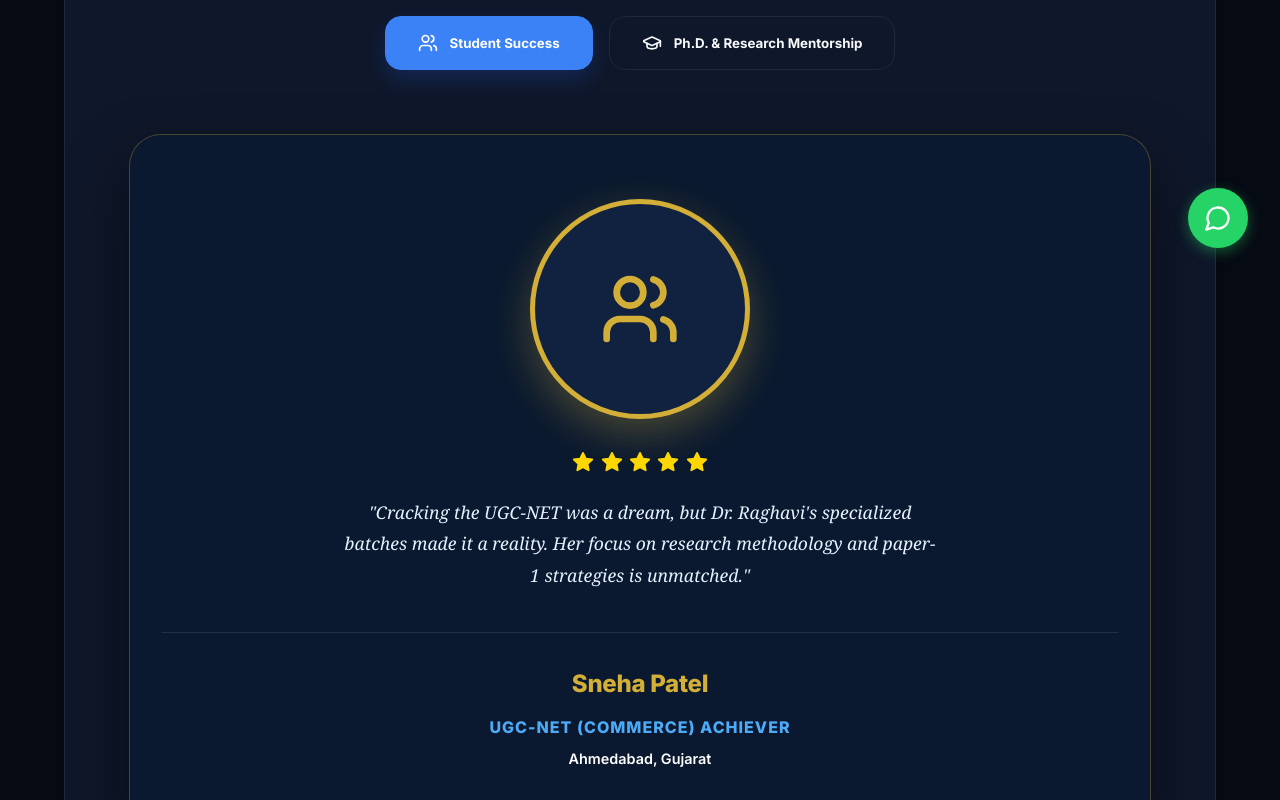
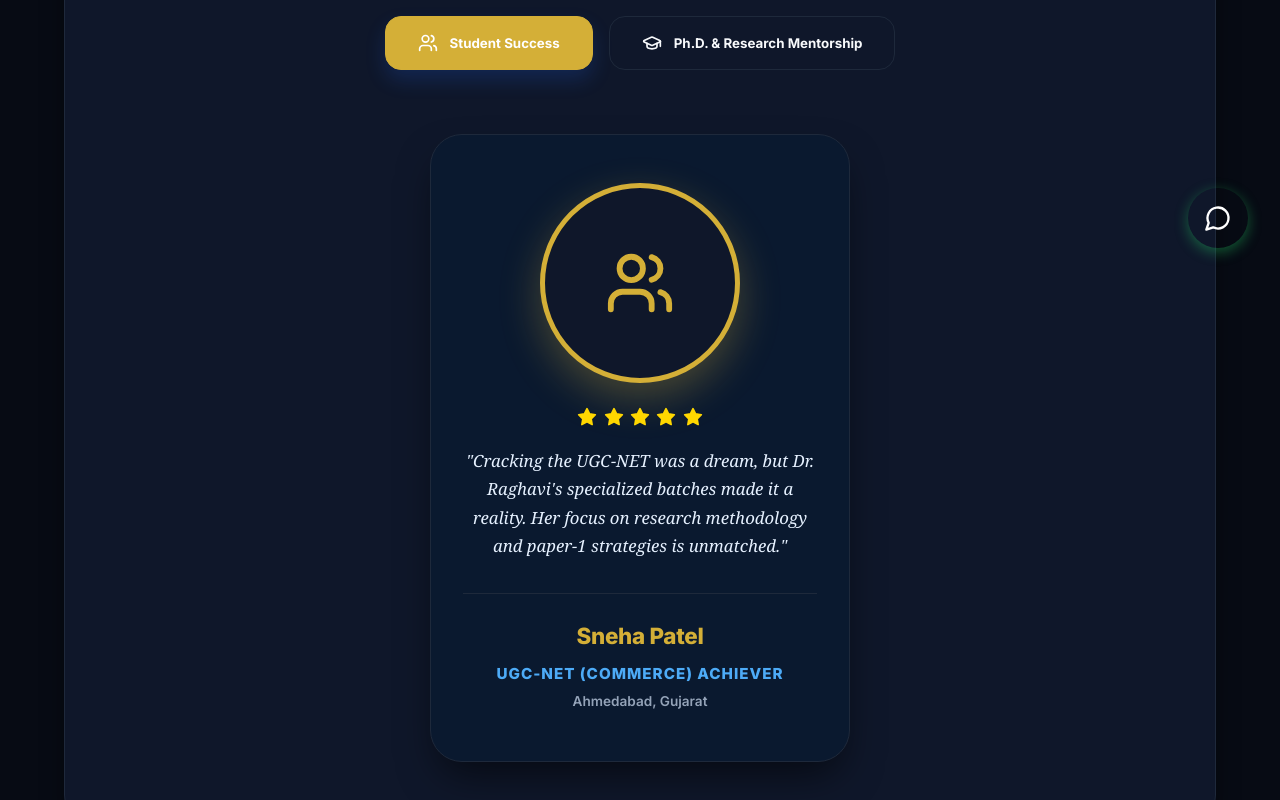
Before and after one commit to NCRaghavi/Raghavi, a React (Vite) app: page /testimonials in a window 1280 px wide. Shown: the part 520-1320 px from the top of the page. Built offline with nearby package versions, Linux system fonts and the light colour scheme.

Commit message:
testimonials

```diff
--- a/src/components/Home.jsx
+++ b/src/components/Home.jsx
@@ -25,45 +25,46 @@
   return (
     <section className="testimonials-featured bento-item" style={{
       padding: '6rem 5%',
-      background: '#0a192f',
+      background: 'var(--bg-primary)', // Adapts to theme
       position: 'relative',
       zIndex: 10,
       marginTop: '2rem'
     }}>
       <div style={{ textAlign: 'center', marginBottom: '4rem' }}>
         <span className="badge" style={{ marginBottom: '1rem' }}>Success Stories</span>
-        <h2 style={{ fontSize: '2.8rem', fontWeight: 900, color: '#fff', letterSpacing: '-1px' }}>Ph.D. Led Mentorship in Action</h2>
+        <h2 style={{ fontSize: '2.8rem', fontWeight: 900, color: 'var(--text-primary)', letterSpacing: '-1px' }}>Ph.D. Led Mentorship in Action</h2>
       </div>
 
-      <div style={{
+      <div className="testimonial-grid" style={{
         display: 'grid',
-        gridTemplateColumns: 'repeat(auto-fit, minmax(350px, 1fr))',
-        gap: '2.5rem',
-        maxWidth: '1200px',
-        margin: '0 auto'
+        gridTemplateColumns: 'repeat(auto-fit, minmax(320px, 400px))',
+        gap: '1.5rem',
+        maxWidth: '1000px',
+        margin: '0 auto',
+        justifyContent: 'center'
       }}>
         {displayItems.map((testimonial, idx) => (
-          <div key={`${testimonial.id}-${idx}`} style={{
-            background: 'rgba(255,255,255,0.03)',
-            padding: '3rem 2rem',
+          <div key={`${testimonial.id}-${idx}`} className="testimonial-card" style={{
+            background: 'var(--bg-card)',
+            padding: '2.5rem 1.75rem',
             borderRadius: '32px',
-            border: '1px solid rgba(212, 175, 55, 0.2)',
+            border: '1px solid var(--border-color)',
             display: 'flex',
             flexDirection: 'column',
             alignItems: 'center',
             textAlign: 'center',
-            boxShadow: '0 20px 50px rgba(0,0,0,0.3)',
-            minHeight: '600px'
+            boxShadow: 'var(--shadow-bento)',
+            height: '100%'
           }}>
             {/* 1. Photo */}
-            <div style={{
-              width: '180px',
-              height: '180px',
+            <div className="testimonial-portrait" style={{
+              width: '160px',
+              height: '160px',
               borderRadius: '50%',
               border: '4px solid #D4AF37',
               overflow: 'hidden',
-              marginBottom: '1.5rem',
-              background: '#112240',
+              marginBottom: '1.25rem',
+              background: 'var(--bg-secondary)',
               boxShadow: '0 12px 30px rgba(212, 175, 55, 0.2)'
             }}>
               {testimonial.image ? (
@@ -76,19 +77,19 @@
             </div>
 
             {/* 2. Stars */}
-            <div style={{ display: 'flex', gap: '0.3rem', color: '#FFD700', marginBottom: '1.25rem' }}>
+            <div style={{ display: 'flex', gap: '0.3rem', color: '#FFD700', marginBottom: '1rem' }}>
               {[...Array(testimonial.stars || 5)].map((_, i) => (
-                <Star key={i} size={18} fill="currentColor" />
+                <Star key={i} size={16} fill="currentColor" />
               ))}
             </div>
 
             {/* 3. Text */}
             <p style={{
-              fontSize: '1rem',
+              fontSize: '0.95rem',
               fontStyle: 'italic',
-              color: '#e6f1ff',
-              lineHeight: 1.7,
-              marginBottom: '2.5rem',
+              color: 'var(--text-quote)',
+              lineHeight: 1.6,
+              marginBottom: '2rem',
               fontFamily: 'Georgia, serif',
               flexGrow: 1
             }}>
@@ -96,30 +97,30 @@
             </p>
 
             {/* 4. Signature - FIXED COLORS */}
-            <div style={{ width: '100%', paddingTop: '1.5rem', borderTop: '1px solid rgba(255,255,255,0.05)' }}>
+            <div style={{ width: '100%', paddingTop: '1.25rem', borderTop: '1px solid var(--border-color)' }}>
               <h4 style={{
-                color: '#D4AF37', // HARD-CODED GOLD NAME
-                fontSize: '1.3rem',
+                color: '#D4AF37',
+                fontSize: '1.2rem',
                 fontWeight: 800,
-                marginBottom: '0.4rem'
+                marginBottom: '0.3rem'
               }}>
                 {testimonial.name}
               </h4>
               <p style={{
-                color: '#4dabf7', // HARD-CODED VIVID BLUE DESIGNATION
-                fontSize: '0.9rem',
+                color: '#4dabf7',
+                fontSize: '0.85rem',
                 fontWeight: 700,
                 textTransform: 'uppercase',
                 letterSpacing: '1px',
-                marginBottom: '0.25rem'
+                marginBottom: '0.2rem'
               }}>
                 {testimonial.topic || testimonial.course}
               </p>
               {testimonial.location && (
                 <p style={{
-                  color: '#ffffff', // PURE WHITE LOCATION
-                  fontSize: '0.8rem',
-                  marginTop: '0.2rem'
+                  color: 'var(--text-secondary)',
+                  fontSize: '0.75rem',
+                  marginTop: '0.1rem'
                 }}>
                   {testimonial.location}
                 </p>
@@ -324,7 +325,7 @@
         {/* Bottom Mastery Grid */}
         <div style={{ borderTop: '1px solid var(--border-color)', paddingTop: '2rem' }}>
           <div style={{ textAlign: 'center', marginBottom: '3rem' }}>
-            <h3 style={{ fontSize: '1.75rem', fontWeight: 800, marginBottom: '1rem', color: 'var(--text-primary)' }}>Her Domains of Absolute Mastery</h3>
+            <h3 style={{ fontSize: '1.75rem', fontWeight: 800, marginBottom: '1rem', color: 'var(--text-primary)' }}>Her Domains of Mastery</h3>
             <p style={{ color: 'var(--text-secondary)', fontSize: '1.1rem', maxWidth: '800px', margin: '0 auto', lineHeight: 1.6 }}>
               While Dr. Raghavi&apos;s academic instruction spans the complete spectrum of Commerce and Management, the subjects below represent the core domains where she holds deep, specialized mastery.
             </p>
--- a/src/components/TestimonialsPage.jsx
+++ b/src/components/TestimonialsPage.jsx
@@ -50,75 +50,84 @@
         </div>
 
         {currentTestimonials.length > 0 ? (
-          <div style={{ display: 'grid', gridTemplateColumns: 'repeat(auto-fit, minmax(320px, 1fr))', gap: '2rem', textAlign: 'left' }}>
+          <div className="testimonial-grid" style={{
+            display: 'grid',
+            gridTemplateColumns: 'repeat(auto-fit, minmax(300px, 420px))',
+            gap: '1.5rem',
+            textAlign: 'left',
+            justifyContent: 'center',
+            maxWidth: '1300px',
+            margin: '0 auto'
+          }}>
             {currentTestimonials.map((testimonial) => (
-              <div key={testimonial.id} style={{
-                background: '#0a192f',
-                padding: '4rem 2rem',
+              <div key={testimonial.id} className="testimonial-card" style={{
+                background: 'var(--bg-card)',
+                padding: '3rem 2rem',
                 borderRadius: '32px',
-                border: '1px solid rgba(212, 175, 55, 0.3)',
+                border: '1px solid var(--border-color)',
                 display: 'flex',
                 flexDirection: 'column',
                 alignItems: 'center',
                 textAlign: 'center',
-                boxShadow: '0 30px 60px rgba(0,0,0,0.5)',
+                boxShadow: 'var(--shadow-bento)',
                 transition: 'transform 0.3s ease'
               }}>
-                {/* 1. Ultra-Large Photo (220px) */}
-                <div style={{
-                  width: '220px',
-                  height: '220px',
+                {/* 1. Ultra-Large Photo (220px) - Responsive Scale */}
+                <div className="testimonial-portrait" style={{
+                  width: '200px',
+                  height: '200px',
                   borderRadius: '50%',
                   border: '5px solid #D4AF37',
                   overflow: 'hidden',
-                  marginBottom: '2rem',
-                  background: '#112240',
+                  marginBottom: '1.5rem',
+                  background: 'var(--bg-secondary)',
                   boxShadow: '0 15px 40px rgba(212, 175, 55, 0.3)'
                 }}>
                   {testimonial.image ? (
                     <img src={testimonial.image} alt={testimonial.name} style={{ width: '100%', height: '100%', objectFit: 'cover' }} />
                   ) : (
                     <div style={{ width: '100%', height: '100%', display: 'flex', alignItems: 'center', justifyContent: 'center', color: '#D4AF37' }}>
-                      <Users size={80} />
+                      <Users size={70} />
                     </div>
                   )}
                 </div>
 
                 {/* 2. Star Rating */}
-                <div style={{ display: 'flex', gap: '0.4rem', color: '#FFD700', marginBottom: '1.5rem' }}>
+                <div style={{ display: 'flex', gap: '0.4rem', color: '#FFD700', marginBottom: '1.25rem' }}>
                   {[...Array(testimonial.stars || 5)].map((_, i) => (
-                    <Star key={i} size={22} fill="currentColor" />
+                    <Star key={i} size={20} fill="currentColor" />
                   ))}
                 </div>
 
                 {/* 3. Testimonial Text */}
                 <p style={{
-                  color: '#e6f1ff',
-                  fontSize: '1.1rem',
-                  lineHeight: 1.8,
-                  marginBottom: '2.5rem',
+                  color: 'var(--text-quote)',
+                  fontSize: '1.05rem',
+                  lineHeight: 1.7,
+                  marginBottom: '2rem',
                   fontStyle: 'italic',
                   fontFamily: 'Georgia, serif',
-                  maxWidth: '600px'
+                  maxWidth: '600px',
+                  flexGrow: 1
                 }}>
                   "{testimonial.text}"
                 </p>
 
                 {/* 4. Color Hierarchy: Gold Name, Vivid Blue Designation, Pure White Location */}
-                <div style={{ width: '100%', paddingTop: '2rem', borderTop: '1px solid rgba(255, 255, 255, 0.1)' }}>
+                <div style={{ width: '100%', paddingTop: '1.5rem', borderTop: '1px solid var(--border-color)' }}>
                   <h4 style={{
                     fontWeight: 900,
-                    color: '#D4AF37', // VIBRANT GOLD
-                    fontSize: '1.5rem',
-                    marginBottom: '0.75rem',
+                    color: '#D4AF37',
+                    fontSize: '1.4rem',
+                    marginBottom: '0.5rem',
                     letterSpacing: '-0.3px'
                   }}>
                     {testimonial.name}
                   </h4>
-                  <div style={{ display: 'flex', flexDirection: 'column', gap: '0.4rem' }}>
+                  <div style={{ display: 'flex', flexDirection: 'column', gap: '0.3rem' }}>
                     <p style={{
-                      fontSize: '1rem',
-                      color: '#4dabf7', // VIVID BLUE
+                      fontSize: '0.95rem',
+                      color: '#4dabf7',
                       fontWeight: 800,
                       textTransform: 'uppercase',
                       letterSpacing: '1px'
@@ -127,8 +136,8 @@
                     </p>
                     {testimonial.location && (
                       <p style={{
-                        fontSize: '0.9rem',
-                        color: '#ffffff', // PURE WHITE
+                        fontSize: '0.85rem',
+                        color: 'var(--text-secondary)',
                         fontWeight: 600
                       }}>
                         {testimonial.location}
--- a/src/index.css
+++ b/src/index.css
@@ -6,28 +6,30 @@
   --bg-secondary: #FFFFFF;
   --bg-secondary-rgb: 255, 255, 255;
   --bg-bento: #FFFFFF;
+  --bg-card: #F1F5F9; /* New: Soft light background for cards */
   --text-primary: #0F172A;
   --text-secondary: #475569;
+  --text-quote: #1E293B; /* New: Dark text for quotes in light mode */
   --accent-color: #2563EB;
   --accent-hover: #1D4ED8;
   --border-color: #E2E8F0;
   --shadow-sm: 0 4px 6px -1px rgba(0, 0, 0, 0.05);
   --shadow-md: 0 10px 25px -3px rgba(0, 0, 0, 0.05);
   --shadow-bento: 0 20px 40px -10px rgba(0,0,0,0.05);
-  --whatsapp-bg: #25D366;
-  --whatsapp-hover: #1EBE5D;
 }
 
 [data-theme="dark"] {
-  /* Dark Theme - Deep Navy & Slate */
+  /* Dark Theme */
   --bg-primary: #070B14;
   --bg-secondary: #0F172A;
   --bg-secondary-rgb: 15, 23, 42;
   --bg-bento: #141E33;
+  --bg-card: #0a192f; /* New: Deep navy for cards */
   --text-primary: #F8FAFC;
   --text-secondary: #94A3B8;
-  --accent-color: #3B82F6;
-  --accent-hover: #60A5FA;
+  --text-quote: #e6f1ff; /* New: Light text for quotes in dark mode */
+  --accent-color: #D4AF37; /* Consistent Gold for Authority */
+  --accent-hover: #FBBF24;
   --border-color: #1E293B;
   --shadow-sm: 0 4px 6px -1px rgba(0, 0, 0, 0.5);
   --shadow-md: 0 10px 25px -3px rgba(0, 0, 0, 0.5);
@@ -611,4 +613,24 @@
   .resource-hub-section {
     padding: 1.5rem;
   }
+
+  /* Mobile-Specific Hero Scaling */
+  .hero-content h1 {
+    font-size: 2.2rem;
+  }
+
+  /* Testimonial Mobile Scale */
+  .testimonial-portrait {
+    width: 160px !important;
+    height: 160px !important;
+  }
+
+  .testimonial-grid {
+    grid-template-columns: 1fr !important;
+    gap: 1.5rem !important;
+  }
+
+  .testimonial-card {
+    padding: 2.5rem 1.5rem !important;
+  }
 }
```
